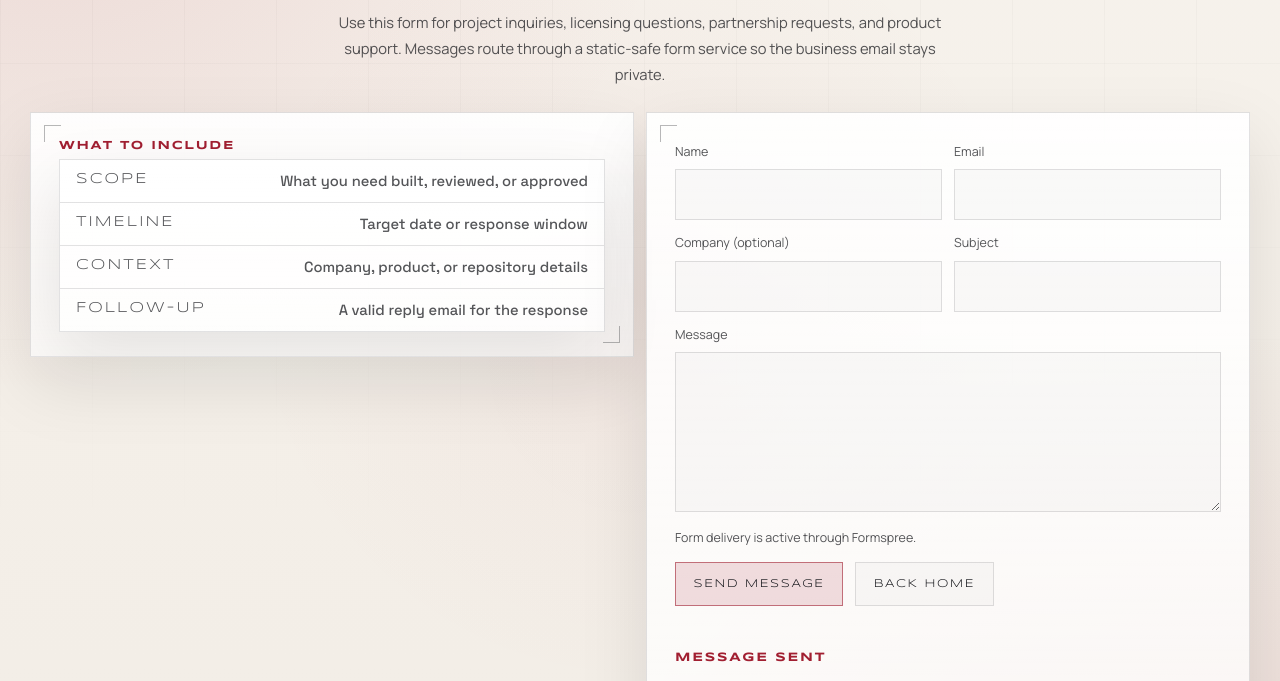
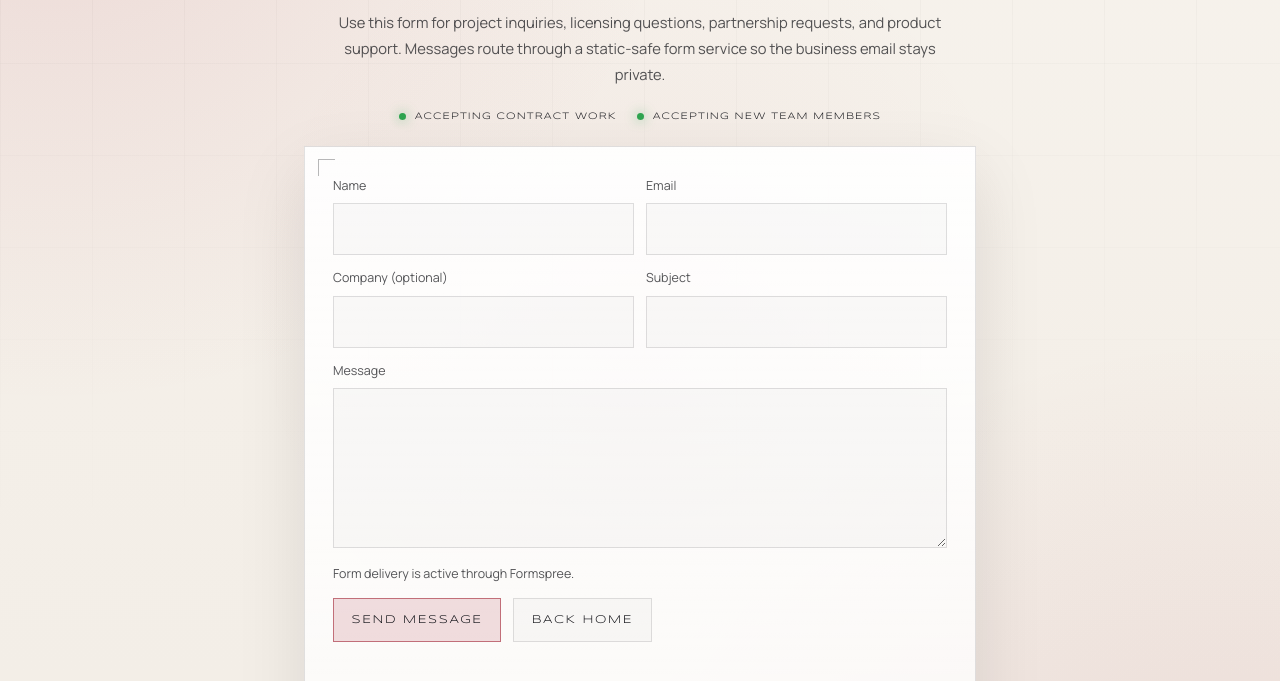
Before and after one commit to corderro-artz/corderro-artz.github.io, an Astro site: page /contact in a window 1280 px wide. Shown: the part 213-894 px from the top of the page. Built offline with nearby package versions, Linux system fonts and the light colour scheme; Astro itself is replaced by a stand-in of ours.

Commit message:
v1.1.0 — Redesign tagline, clean up contact page, add status indicators
- Replace tagline with themed NATIVE | WEB | AI | ASSETS segments
- Remove landing summary paragraph and bottom contact link
- Remove 'What to include' side panel, center form vertically
- Unify contact footer with homepage (single centered copyright)
- Add contract/team availability status indicators to contact page
- Increase base zoom (max-width 1320px, font-size 16.5px)
- Add aria-labels to secondary navigation elements
- Remove orphaned CSS classes
- Add local form mock server for dev testing
- Bump version to 1.1.0

```diff
--- a/package.json
+++ b/package.json
@@ -1,10 +1,11 @@
 {
   "name": "vaporsoft-site",
   "private": true,
-  "version": "1.0.0",
+  "version": "1.1.0",
   "type": "module",
   "scripts": {
     "dev": "astro dev",
+    "dev:mock": "node dev/form-mock.mjs",
     "start": "astro dev",
     "build": "astro build",
     "preview": "astro preview"
--- a/src/pages/components.astro
+++ b/src/pages/components.astro
@@ -38,7 +38,7 @@ const componentsStructuredData = [
         </span>
       </a>
 
-      <nav class="vapor-nav">
+      <nav class="vapor-nav" aria-label="Section navigation">
         <a href="/">Home</a>
         <a href="#tokens">Tokens</a>
         <a href="#catalogue">Catalogue</a>
--- a/src/pages/contact.astro
+++ b/src/pages/contact.astro
@@ -39,7 +39,7 @@ const contactStructuredData = [
         </span>
       </a>
 
-      <nav class="vapor-nav">
+      <nav class="vapor-nav" aria-label="Secondary">
         <a href="/">Home</a>
         <a href="/components/">Components</a>
         <button class="vapor-theme-toggle" data-theme-toggle aria-label="Toggle theme">
@@ -63,30 +63,18 @@ const contactStructuredData = [
         </p>
       </div>
 
-      <div class="vapor-contact-layout">
-        <article class="vapor-panel vapor-contact-copy">
-          <p class="vapor-label">What to include</p>
-          <div class="vapor-ledger">
-            <div class="vapor-ledger-row">
-              <span>Scope</span>
-              <strong>What you need built, reviewed, or approved</strong>
-            </div>
-            <div class="vapor-ledger-row">
-              <span>Timeline</span>
-              <strong>Target date or response window</strong>
-            </div>
-            <div class="vapor-ledger-row">
-              <span>Context</span>
-              <strong>Company, product, or repository details</strong>
-            </div>
-            <div class="vapor-ledger-row">
-              <span>Follow-up</span>
-              <strong>A valid reply email for the response</strong>
-            </div>
-          </div>
-        </article>
+      <div class="vapor-status-bar">
+        <div class="vapor-status-indicator vapor-status-indicator--active">
+          <span class="vapor-status-dot"></span>
+          <span>Accepting contract work</span>
+        </div>
+        <div class="vapor-status-indicator vapor-status-indicator--active">
+          <span class="vapor-status-dot"></span>
+          <span>Accepting new team members</span>
+        </div>
+      </div>
 
-        <section class="vapor-frame vapor-contact-form-shell">
+      <section class="vapor-frame vapor-contact-form-shell">
           <form
             class="vapor-contact-form"
             method="POST"
@@ -146,14 +134,10 @@ const contactStructuredData = [
             <a class="vapor-button vapor-button--secondary" href="/">Return Home</a>
           </div>
         </section>
-      </div>
     </section>
 
-    <footer class="vapor-footer">
-      <p>Vaporsoft</p>
-      <div class="vapor-footer-meta">
-        <p>&copy; 2026 Vaporsoft. All rights reserved.</p>
-      </div>
+    <footer class="vapor-landing-footer">
+      <p>&copy; 2026 Vaporsoft. All rights reserved.</p>
     </footer>
   </main>
 
--- a/src/styles/global.css
+++ b/src/styles/global.css
@@ -5,7 +5,7 @@
   --vapor-paper: #f2ede6;
   --vapor-line: rgba(242, 237, 230, 0.14);
   --vapor-shadow: 0 36px 96px rgba(0, 0, 0, 0.46);
-  --vapor-max-width: 1220px;
+  --vapor-max-width: 1320px;
   --theme-bg: var(--vapor-ink);
   --theme-surface: linear-gradient(180deg, rgba(255, 255, 255, 0.045), rgba(255, 255, 255, 0.015));
   --theme-surface-strong: linear-gradient(180deg, rgba(255, 255, 255, 0.065), rgba(255, 255, 255, 0.02));
@@ -26,6 +26,7 @@ html {
 body {
   margin: 0;
   min-width: 320px;
+  font-size: 16.5px;
   background:
     radial-gradient(circle at 50% 44%, rgba(255, 255, 255, 0.04) 0%, rgba(255, 255, 255, 0.012) 14%, transparent 28%),
     radial-gradient(ellipse at 4% 4%, rgba(var(--vapor-carmine-rgb), 0.1), transparent 36%),
@@ -766,15 +767,37 @@ body.vapor-light::before {
 }
 
 .vapor-landing-tagline {
+  display: flex;
+  align-items: center;
+  justify-content: center;
+  gap: 0;
   font-family: 'Syncopate', 'Manrope', sans-serif;
   font-size: 0.74rem;
   text-transform: uppercase;
   letter-spacing: 0.18em;
+  max-width: 28rem;
+}
+
+.vapor-tagline-segment {
+  padding: 0 0.6em;
+}
+
+.vapor-tagline-segment--muted {
   color: var(--theme-muted);
-  max-width: 28rem;
-}
-
-.vapor-landing-summary,
+}
+
+.vapor-tagline-segment--accent {
+  color: var(--vapor-carmine);
+}
+
+.vapor-tagline-sep {
+  display: block;
+  width: 1px;
+  height: 0.9em;
+  background: var(--theme-line);
+  flex-shrink: 0;
+}
+
 .vapor-arch-summary {
   max-width: 42rem;
   color: var(--theme-muted);
@@ -893,19 +916,58 @@ body.vapor-light::before {
   gap: 0.75rem;
 }
 
-.vapor-contact-layout {
-  display: grid;
-  grid-template-columns: repeat(auto-fit, minmax(18rem, 1fr));
-  gap: 0.75rem;
-  align-items: start;
-}
-
-.vapor-contact-copy,
+/* ── Status indicators ── */
+
+.vapor-status-bar {
+  display: flex;
+  flex-wrap: wrap;
+  justify-content: center;
+  gap: 1.25rem;
+}
+
+.vapor-status-indicator {
+  display: inline-flex;
+  align-items: center;
+  gap: 0.55rem;
+  font-family: 'Syncopate', 'Manrope', sans-serif;
+  font-size: 0.6rem;
+  text-transform: uppercase;
+  letter-spacing: 0.12em;
+  color: var(--theme-muted);
+}
+
+.vapor-status-dot {
+  width: 0.45rem;
+  height: 0.45rem;
+  border-radius: 50%;
+  background: var(--theme-muted);
+  flex-shrink: 0;
+  opacity: 0.4;
+}
+
+.vapor-status-indicator--active .vapor-status-dot {
+  background: #2ea44f;
+  opacity: 1;
+  box-shadow: 0 0 8px rgba(46, 164, 79, 0.55);
+  animation: vapor-status-pulse 3s ease-in-out infinite;
+}
+
+.vapor-status-indicator--active {
+  color: var(--theme-text);
+}
+
+@keyframes vapor-status-pulse {
+  0%, 100% { box-shadow: 0 0 6px rgba(46, 164, 79, 0.4); }
+  50% { box-shadow: 0 0 14px rgba(46, 164, 79, 0.7); }
+}
+
 .vapor-contact-form-shell {
   padding: 1.6rem 1.75rem 1.5rem;
-}
-
-.vapor-contact-copy > .vapor-label,
+  max-width: 42rem;
+  margin: 0 auto;
+  width: 100%;
+}
+
 .vapor-contact-success > .vapor-kicker {
   margin-bottom: 0.3rem;
 }
@@ -914,10 +976,6 @@ body.vapor-light::before {
 .vapor-contact-success {
   display: grid;
   gap: 0.9rem;
-}
-
-.vapor-contact-copy {
-  gap: 0.95rem;
 }
 
 .vapor-contact-form-shell {
```
Also changed, not shown: dev/form-mock.mjs (added, +78 -0 lines), src/pages/index.astro (+10 -6 lines), 1 other file.
